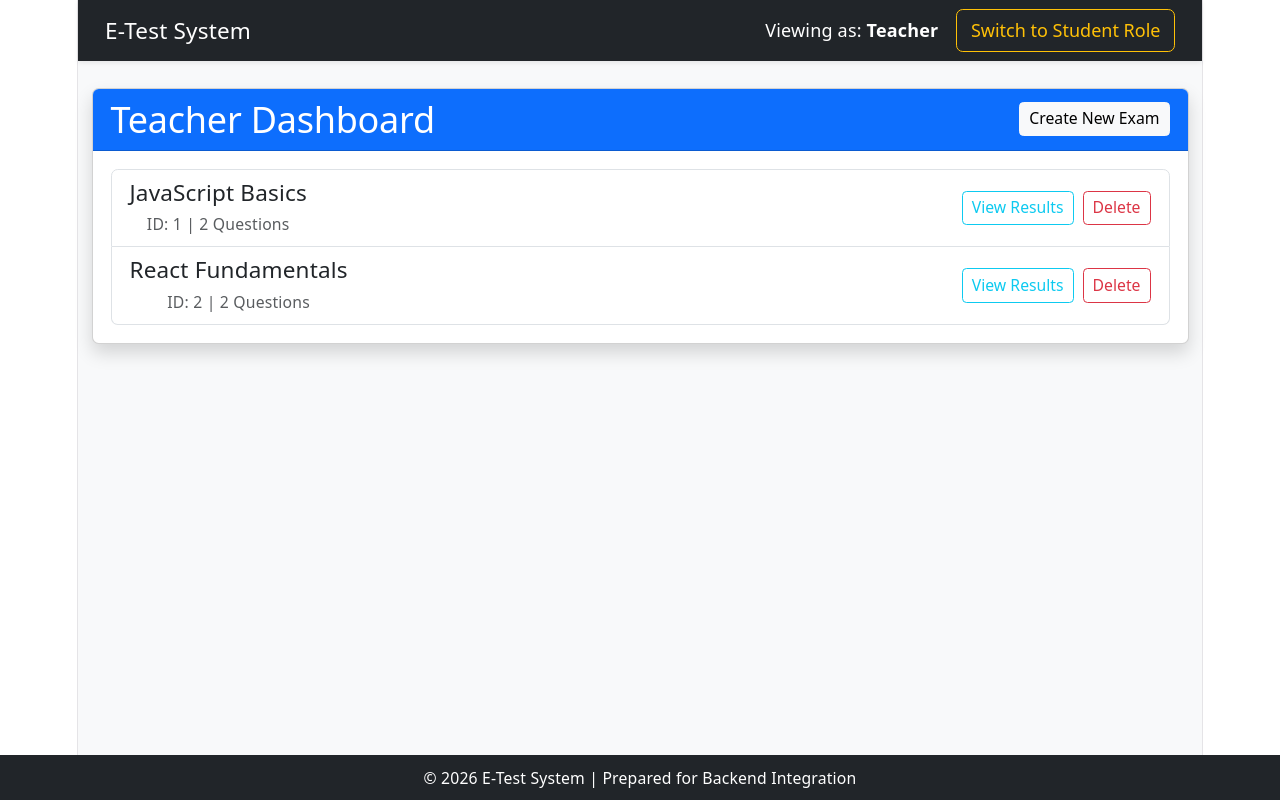
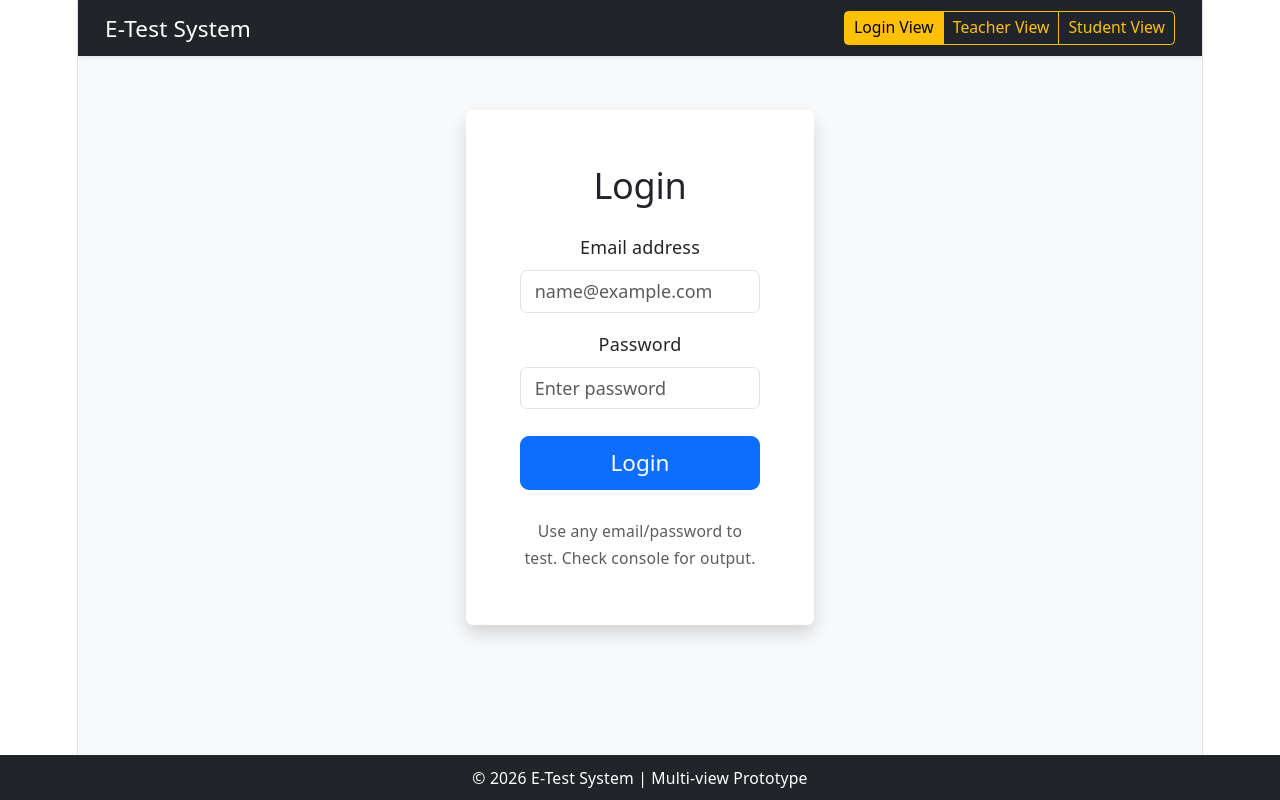
Before and after one commit to Shon221/ExamApp, a React (Vite) app in the folder client/: page / in a window 1280 px wide. Built offline with nearby package versions, Linux system fonts and the light colour scheme.

Commit message:
added login component UI

```diff
--- a/client/src/App.jsx
+++ b/client/src/App.jsx
@@ -1,39 +1,50 @@
 import React, { useState } from 'react';
+import Login from './components/Login';
 import TeacherDashboard from './components/TeacherDashboard';
 import StudentPortal from './components/StudentPortal';
 import './App.css';
 
 function App() {
-  // ברירת המחדל היא 'teacher'
-  const [role, setRole] = useState('teacher'); // 'teacher' or 'student'
-
-  const toggleRole = () => {
-    // שימוש ב-Callback כדי להבטיח שאנחנו מתבססים על המצב הקודם הכי עדכני
-    setRole(prevRole => (prevRole === 'teacher' ? 'student' : 'teacher'));
-  };
+  const [view, setView] = useState('login'); // 'login', 'teacher', or 'student'
 
   return (
     <div className="min-vh-100 bg-light pb-5">
       <nav className="navbar navbar-dark bg-dark mb-4 px-4 shadow-sm">
-        <span className="navbar-brand mb-0 h1">E-Test System</span>
+        <span className="navbar-brand mb-0 h1" onClick={() => setView('login')} style={{cursor: 'pointer'}}>
+          E-Test System
+        </span>
         <div className="d-flex align-items-center">
-          <span className="text-white me-3">Viewing as: <strong>{role === 'teacher' ? 'Teacher' : 'Student'}</strong></span>
-          <button className="btn btn-outline-warning" onClick={toggleRole}>
-            Switch to {role === 'teacher' ? 'Student' : 'Teacher'} Role
-          </button>
+          <div className="btn-group">
+            <button
+              className={`btn btn-sm ${view === 'login' ? 'btn-warning' : 'btn-outline-warning'}`}
+              onClick={() => setView('login')}
+            >
+              Login View
+            </button>
+            <button
+              className={`btn btn-sm ${view === 'teacher' ? 'btn-warning' : 'btn-outline-warning'}`}
+              onClick={() => setView('teacher')}
+            >
+              Teacher View
+            </button>
+            <button
+              className={`btn btn-sm ${view === 'student' ? 'btn-warning' : 'btn-outline-warning'}`}
+              onClick={() => setView('student')}
+            >
+              Student View
+            </button>
+          </div>
         </div>
       </nav>
 
       <main>
-        {role === 'teacher' ? (
-          <TeacherDashboard />
-        ) : (
-          <StudentPortal />
-        )}
+        {view === 'login' && <Login />}
+        {view === 'teacher' && <TeacherDashboard />}
+        {view === 'student' && <StudentPortal />}
       </main>
 
       <footer className="fixed-bottom bg-dark text-white text-center py-2">
-        <small>&copy; 2026 E-Test System | Prepared for Backend Integration</small>
+        <small>&copy; 2026 E-Test System | Multi-view Prototype</small>
       </footer>
     </div>
   );
--- /dev/null
+++ b/client/src/components/Login.jsx
@@ -0,0 +1,62 @@
+import React, { useState } from 'react';
+
+const Login = () => {
+  const [email, setEmail] = useState('');
+  const [password, setPassword] = useState('');
+
+  const handleSubmit = (e) => {
+    e.preventDefault();
+    console.log('Login Attempt:', { email, password });
+    alert(`Logged in with: ${email}`);
+  };
+
+  return (
+    <div className="container mt-5">
+      <div className="row justify-content-center">
+        <div className="col-md-6 col-lg-4">
+          <div className="card shadow border-0">
+            <div className="card-body p-5">
+              <h2 className="text-center mb-4">Login</h2>
+              <form onSubmit={handleSubmit}>
+                <div className="mb-3">
+                  <label className="form-label">Email address</label>
+                  <input
+                    type="email"
+                    className="form-control"
+                    placeholder="name@example.com"
+                    value={email}
+                    onChange={(e) => setEmail(e.target.value)}
+                    required
+                  />
+                </div>
+                <div className="mb-4">
+                  <label className="form-label">Password</label>
+                  <input
+                    type="password"
+                    className="form-control"
+                    placeholder="Enter password"
+                    value={password}
+                    onChange={(e) => setPassword(e.target.value)}
+                    required
+                  />
+                </div>
+                <div className="d-grid">
+                  <button type="submit" className="btn btn-primary btn-lg">
+                    Login
+                  </button>
+                </div>
+              </form>
+              <div className="mt-4 text-center">
+                <small className="text-muted">
+                  Use any email/password to test. Check console for output.
+                </small>
+              </div>
+            </div>
+          </div>
+        </div>
+      </div>
+    </div>
+  );
+};
+
+export default Login;
```
